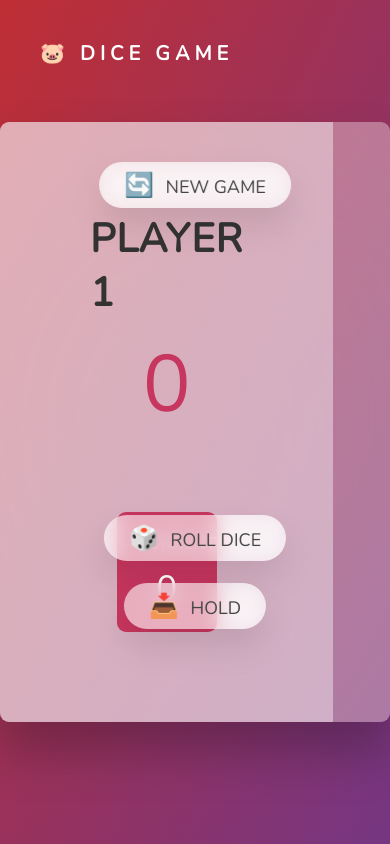
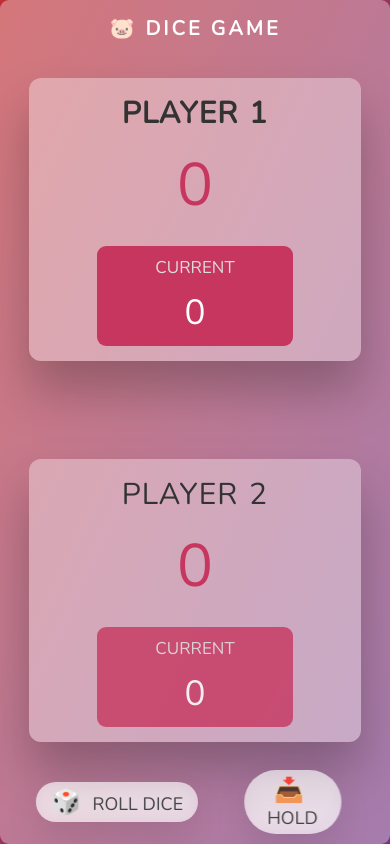
Before and after one commit to seanyap/dice-game, a plain HTML site: page index.html in a window 390 px wide. Drawn offline with nearby package versions, Linux system fonts and the light colour scheme.

Commit message:
update page to be mobile responsive

```diff
--- a/style.css
+++ b/style.css
@@ -173,8 +173,108 @@ h1 {
 .player--winner .name {
   font-weight: 700;
   color: #c7365f;
+  text-align: center;
+  color: #ddd;
 }
 
 .hidden {
   display: none;
 }
+
+@media screen and (max-width: 435px) {
+  h1 {
+    letter-spacing: 3px;
+    top: 15px;
+    left: 50%;
+    transform: translate(-50%, 0);
+  }
+
+  body {
+    background-color: #bf2e34;
+  }
+
+  main {
+    height: 100%;
+    display: flex;
+    flex-direction: column;
+    backdrop-filter: none;
+    box-shadow: none;
+  }
+
+  .player {
+    display: flex;
+    flex-direction: column;
+    align-items: center;
+    justify-content: center;
+    width: 85%;
+    flex: 0;
+    margin: 0 auto;
+    padding: 1.5rem;
+    border-radius: 12px;
+    background-color: rgba(255, 255, 255, 0.35);
+  }
+
+  .player--0 {
+    margin-top: 20%;
+    box-shadow: 0 3rem 5rem rgba(0, 0, 0, 0.25);
+  }
+
+  .player--1 {
+    margin-top: 25%;
+    box-shadow: 0 3rem 5rem rgba(0, 0, 0, 0.25);
+  }
+
+  .name {
+    font-size: 3rem;
+    letter-spacing: 1px;
+    word-spacing: 2px;
+    font-weight: 300;
+  }
+
+  .score {
+    font-size: 6rem;
+    font-weight: 300;
+    color: #c7365f;
+    margin-bottom: 2rem;
+  }
+
+  .current {
+    border-radius: 9px;
+    width: 65%;
+    padding: 1rem;
+    text-align: center;
+    transition: all 0.75s;
+  }
+
+  .dice {
+    left: 50%;
+    top: 50%;
+    transform: translate(-50%, -50%);
+    height: 10rem;
+    box-shadow: 0 2rem 5rem rgba(0, 0, 0, 0.2);
+  }
+
+  .btn {
+    left: 50%;
+    transform: translate(-50%, -50%);
+    font-size: 1.8rem;
+    font-weight: 400;
+
+    padding: 0.4rem 1.5rem;
+    border-radius: 50rem;
+    box-shadow: 0 1.75rem 3.5rem rgba(0, 0, 0, 0.1);
+  }
+
+  .btn--new {
+    display: none;
+    top: 50%;
+  }
+  .btn--roll {
+    top: 95%;
+    left: 30%;
+  }
+  .btn--hold {
+    top: 95%;
+    left: 75%;
+  }
+}
```
